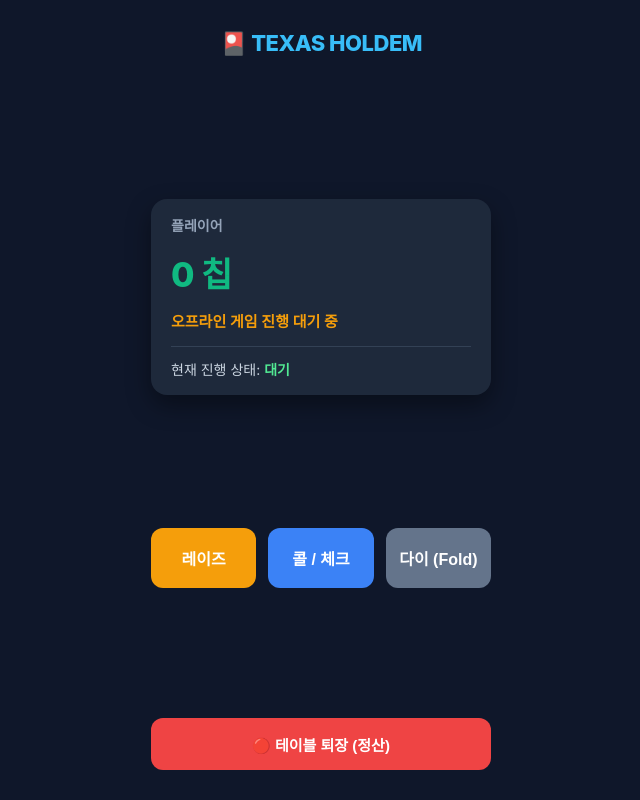
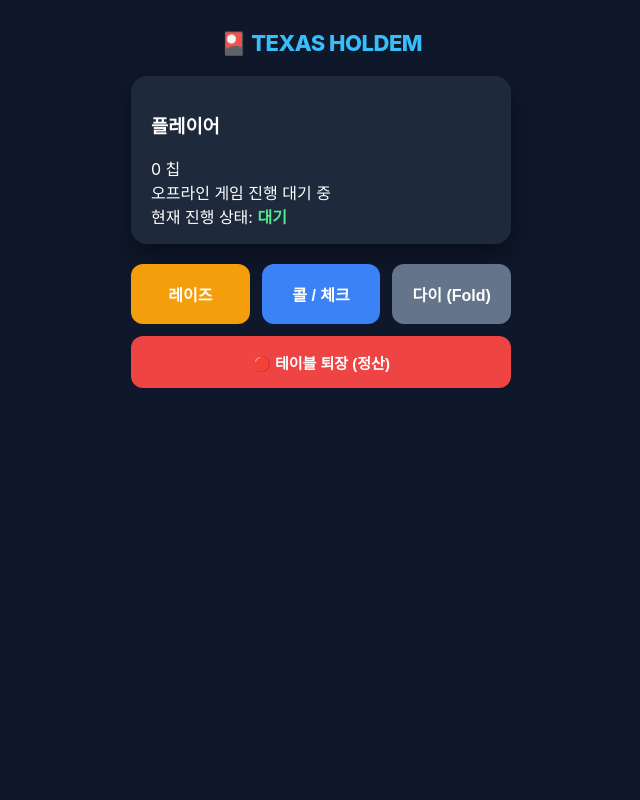
Before and after one commit to 2620509-wq/gamble-game, a website: page public/game.html in a window 1280 px wide. Shown: the whole page, without its empty margins (319-959 px from the left). Drawn offline with nearby package versions, Linux system fonts and the light colour scheme; no server answers.

Commit message:
Add files via upload

```diff
--- a/public/game.html
+++ b/public/game.html
@@ -21,17 +21,7 @@
             overflow: hidden; /* 모바일 특유의 튕기는 바운스 스크롤 방지 */
         }
 
-        /* 전체 컨테이너를 모바일 스크린 비율(90%)에 맞춤 */
-        .container {
-            width: 100%;
-            max-width: 380px;
-            height: 100vh;
-            max-height: 850px;
-            padding: 20px;
-            display: flex;
-            flex-direction: column;
-            justify-content: space-between; /* 상-중-하 요소를 화면에 균등 분배 */
-        }
+
 
         /* 1. 상단 타이틀 존 */
         .header-zone {
@@ -40,30 +30,40 @@
         }
         h1 { font-size: 22px; margin: 0; color: #38bdf8; font-weight: 800; letter-spacing: -0.5px; }
 
-        /* 2. 중앙 정보 메인 카드 (유동적 크기 확보) */
+    /* 1. 전체 컨테이너 정렬 수정 (하단 밀착 -> 중앙/상단 집중) */
+        .container {
+            width: 100%;
+            max-width: 420px;
+            height: 100vh;
+            max-height: 850px;
+            padding: 20px;
+            display: flex;
+            flex-direction: column;
+            /* justify-content: space-between; 대신 알맞은 마진으로 배치 관리 */
+            justify-content: flex-start;
+        }
+
+        /* 2. 중앙 정보 메인 카드 마진 조정 */
         .card {
             background: #1e293b;
-            padding: 16px 20px; /* 위아래 패딩을 줄여 슬림하게 변경 */
+            padding: 16px 20px;
             border-radius: 16px;
             box-shadow: 0 10px 25px rgba(0,0,0,0.4);
             text-align: left;
-            flex-grow: 0; /* 🌟 무조건 화면을 꽉 채우던 성질을 끄고 콘텐츠 크기만큼만 차지하게 함 */
-            margin: 15px 0; /* 카드 위아래 마진 최적화 */
+            flex-grow: 0;
+            margin-top: 10px;
+            margin-bottom: 20px; /* 카드와 버튼 사이의 간격 */
             display: flex;
             flex-direction: column;
             justify-content: center;
         }
-        .card h3 { margin: 0 0 8px 0; color: #94a3b8; font-size: 14px; }
-        .money-text { font-size: 34px; font-weight: 800; color: #10b981; margin: 5px 0; letter-spacing: -0.5px; }
-        #game-info-line { font-size: 15px; color: #f59e0b; margin-top: 8px; font-weight: 600; }
-        .status-wrapper { font-size: 14px; color: #cbd5e1; margin-top: 15px; border-top: 1px solid #334155; padding-top: 12px; }
 
-        /* 3. 하단 조작 버튼 그룹 (모바일에서 누르기 편하게 확장) */
+        /* 3. 버튼 그룹 위쪽 여백 당기기 */
         .btn-group {
             display: grid;
             grid-template-columns: repeat(auto-fit, minmax(1px, 1fr));
             gap: 12px;
-            margin-bottom: 12px;
+            margin-bottom: 12px; /* 액션 버튼과 퇴장 버튼 사이 간격 */
         }
         .btn-group button {
             height: 60px; /* 모바일 엄지손가락 크기에 맞춘 두툼한 높이 */
```
